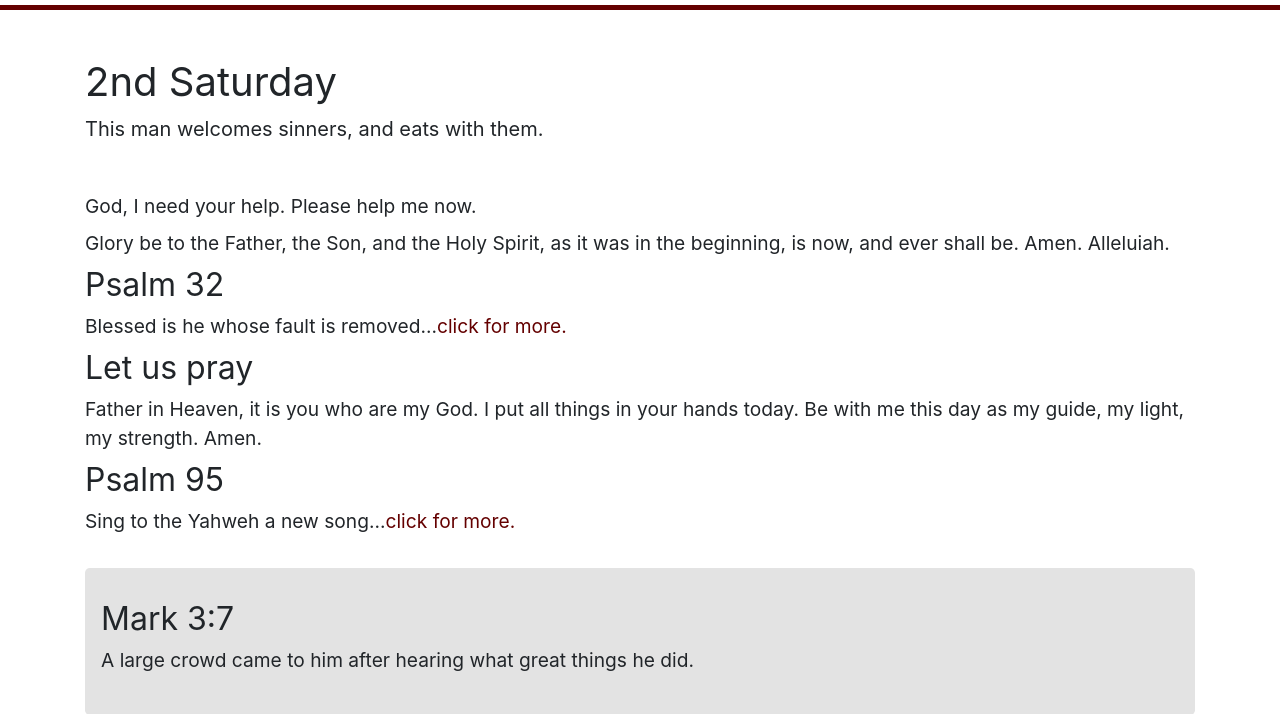
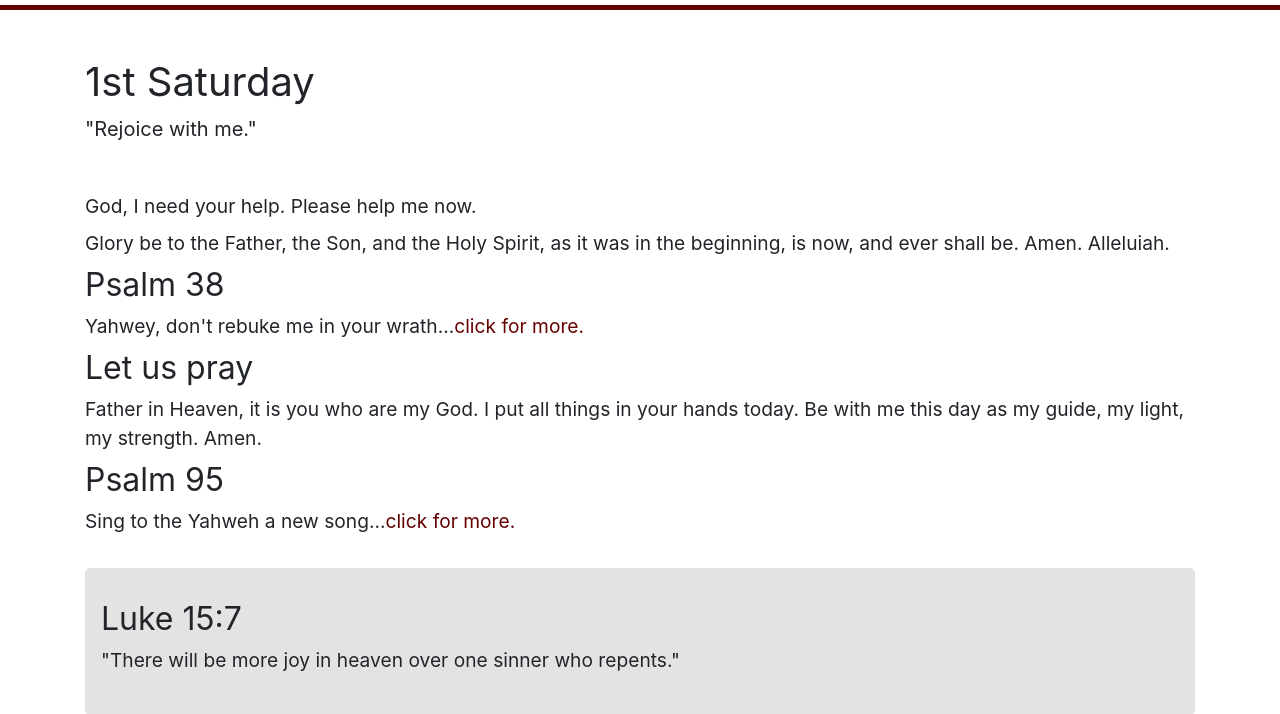
Before and after one commit to norwoodchicago/saturdaynightscripture, a plain HTML site: page Prayer/DailyPrayer.html in a window 1280 px wide. Shown: the part 116-830 px from the top of the page. Drawn offline with nearby package versions, Linux system fonts and the light colour scheme.

Commit message:
Add files via upload

```diff
--- a/Prayer/DailyPrayer.html
+++ b/Prayer/DailyPrayer.html
@@ -130,31 +130,25 @@
 			}
 
 			if(!loadtopic) {
-				var theday = 0;
-				var pmonth = 12; //The month to print
-				var dmonth = pmonth - 1; //month of calculation
-				if(theday == 0) {
-					theday = 1;
-				} else {
-					theday = theday + 1;
-				}
-				//var d = new Date(2021,dmonth,theday);
 				var d = new Date();
 				var ddow = d.getDay();
 				var ddate = d.getDate();
-				var f = new Date(d.getFullYear(), d.getMonth(), 1);
-				var fdow = f.getDay();
-				var adjfact = fdow - 1;
+
+				console.log('the day of week from date ='+ddow);  //use this
+				console.log('the day a month ='+ddate); // use this
+
+				topicnum = ddow;
+				while( ddate > 7) {
+					ddate=ddate-7;
+					ddow=ddow+7
+				}
 
 				if((ddow == 0) && (fdow != 0)) {
 					adjfact = adjfact - 7;
 				}
-
-				var topicnum = ddate + adjfact;
 				loadtopic=true;
 			}
 			console.log('topicnum=' + topicnum);
-			//alert('topicnum='+topicnum);
 			window.topicnum=topicnum;
 
 			//Step 2 find the data from the json file
```
